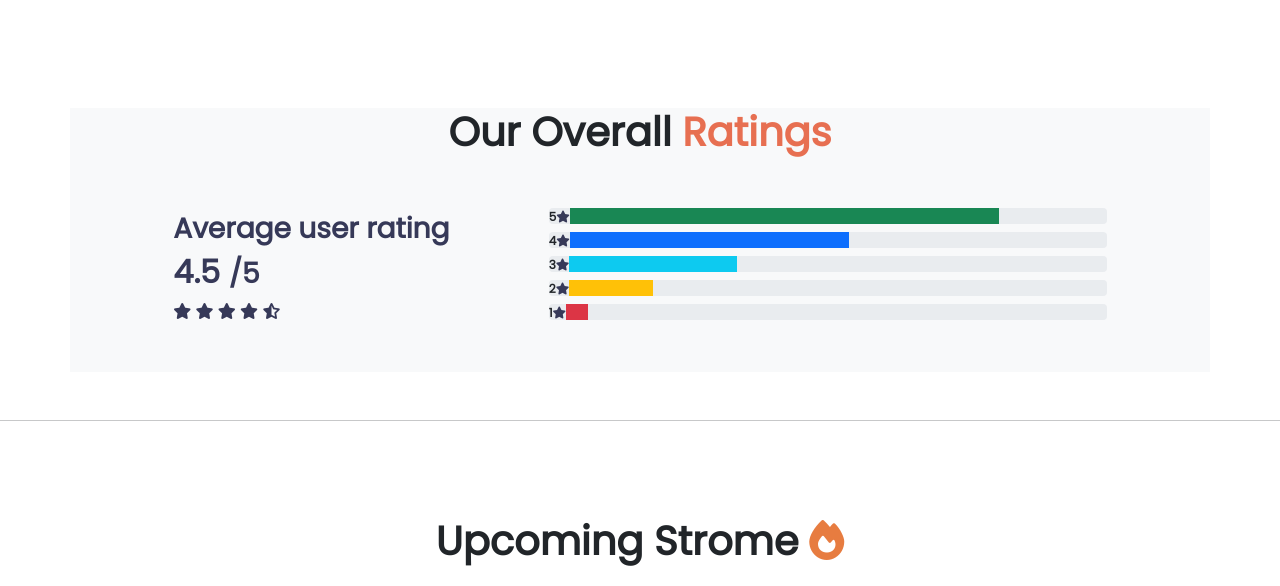
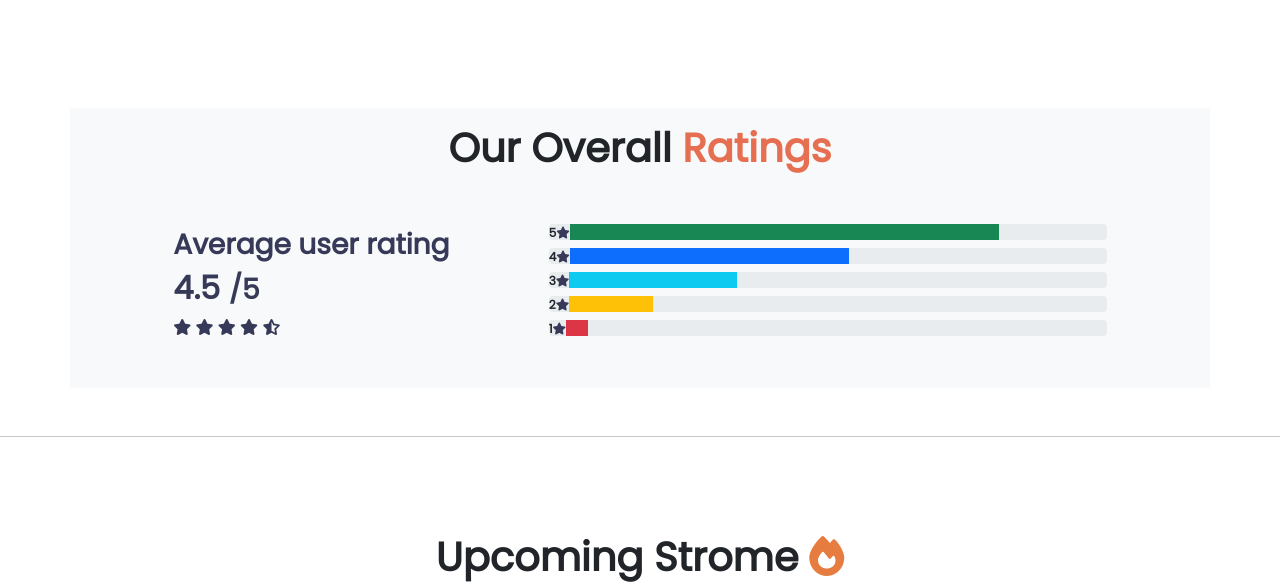
Before and after one commit to Khurshida-Meem/bike_mania, a plain HTML site: page index.html in a window 1280 px wide. Shown: the part 2308-2894 px from the top of the page. Drawn offline with Linux system fonts and the light colour scheme.

Commit message:
final padding check

```diff
--- a/index.html
+++ b/index.html
@@ -280,7 +280,7 @@
     </section>
     <!-- Overall rating -->
     <section class="container my-5 bg-light">
-      <h1 class="text-center fw-bold">Our Overall <span class="orange-text">Ratings</span></h1>
+      <h1 class="text-center fw-bold pt-3">Our Overall <span class="orange-text">Ratings</span></h1>
       <div class="d-flex align-items-center justify-content-evenly rating">
         <div class="mt-5 mb-5 align-middle">
           <h3>Average user rating</h3>
```
